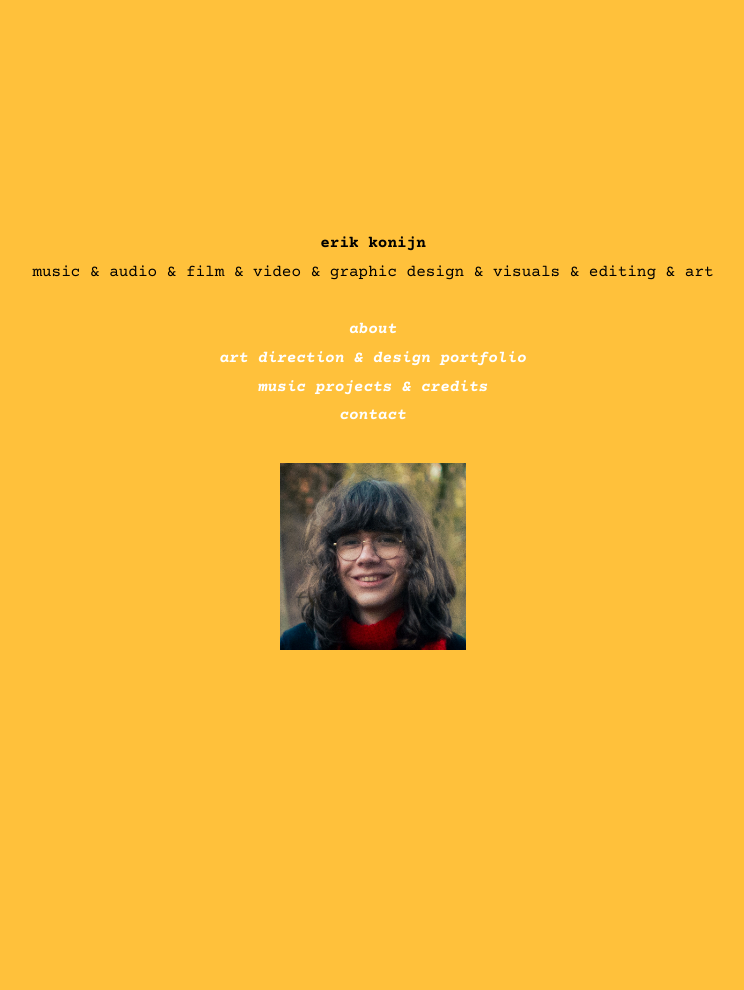
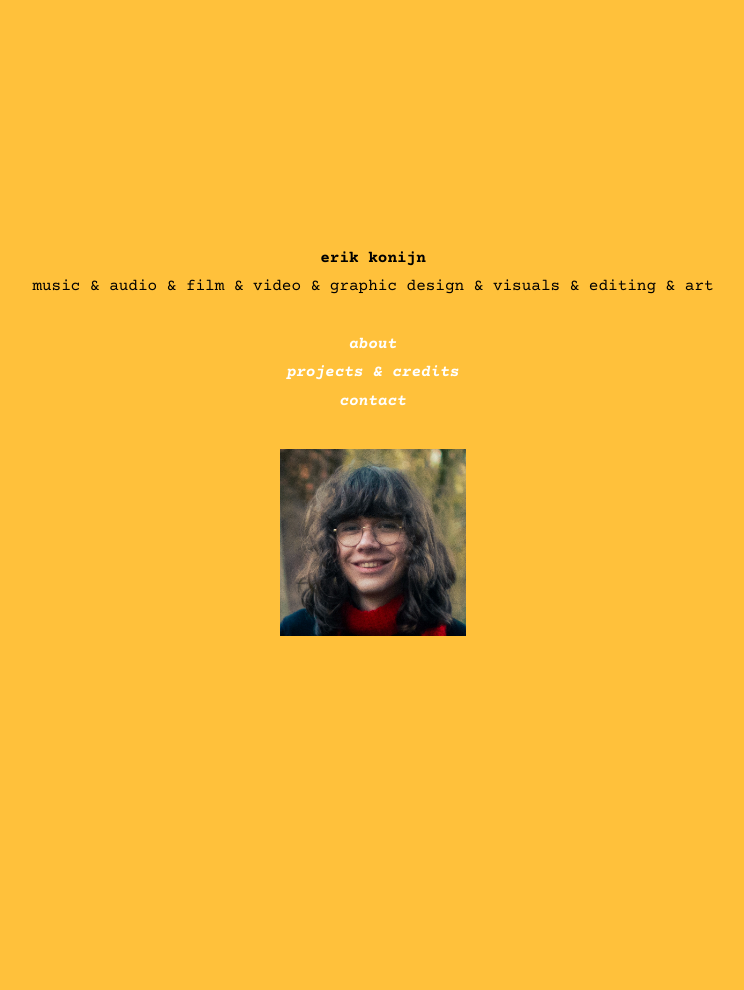
Before and after one commit to erikonijn/erikonijn.github.io, a Jekyll site: the page built from pages/home.md, in a window 1280 px wide. Shown: the whole page, without its empty margins (267-1011 px from the left). Built offline with Jekyll 4.4.1, drawn with Linux system fonts in a browser that asks for light colours.

Commit message:
credits update oct 26

```diff
--- a/pages/home.md
+++ b/pages/home.md
@@ -14,9 +14,7 @@ music & audio & film & video & graphic design & visuals & editing & art
 
 [***about***](/about)
 
-[***art direction & design portfolio***]()
-
-[***music projects & credits***](/credits)
+[***projects & credits***](/credits)
 
 [***contact***](/contact)
 
```
Also changed, not shown: pages/credits.md (+6 -0 lines).
